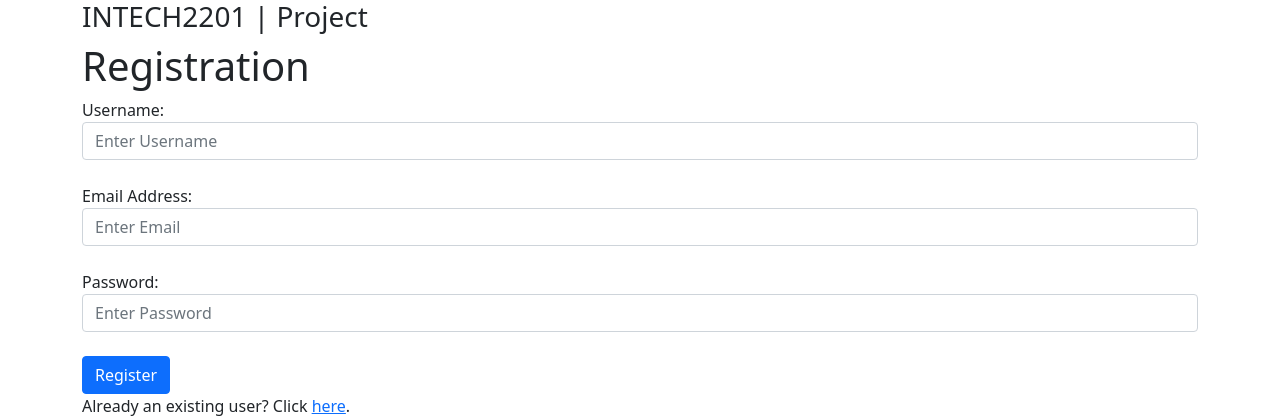
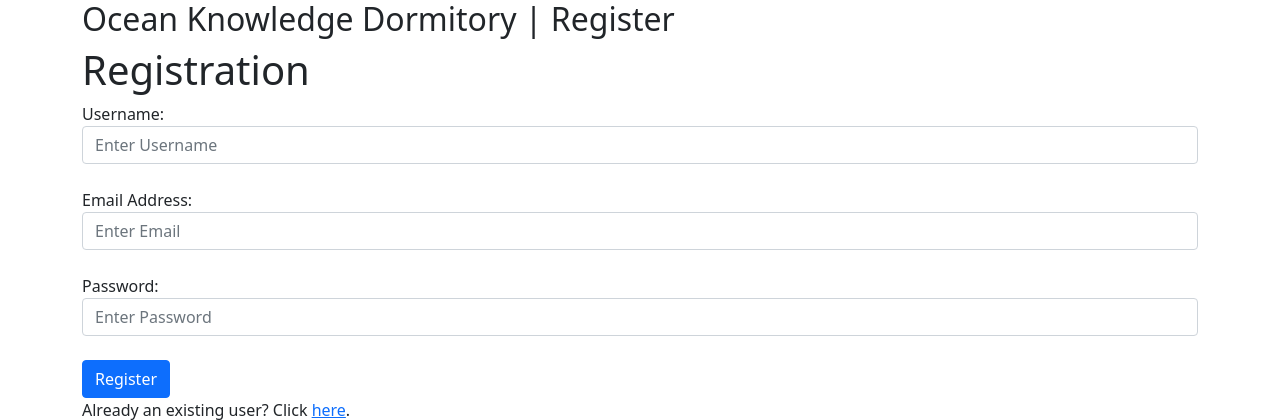
Before and after one commit to KrakenSushi/dorm-management-system-php, a PHP site: page /pages/register.php in a window 1280 px wide. Shown: the top 420 px of the page. Run offline with PHP 8.4, Linux system fonts and the light colour scheme.

Commit message:
Fixed register page

```diff
--- a/pages/register.php
+++ b/pages/register.php
@@ -34,7 +34,7 @@
     <!--Window-->
     <div class="container">
         <!--Content-->
-        <h3 id="windowTitle">INTECH2201 | Project</h3>
+        <h2>Ocean Knowledge Dormitory | Register</h2>
         <div class="form">
             <h1>Registration</h1>
 
```
